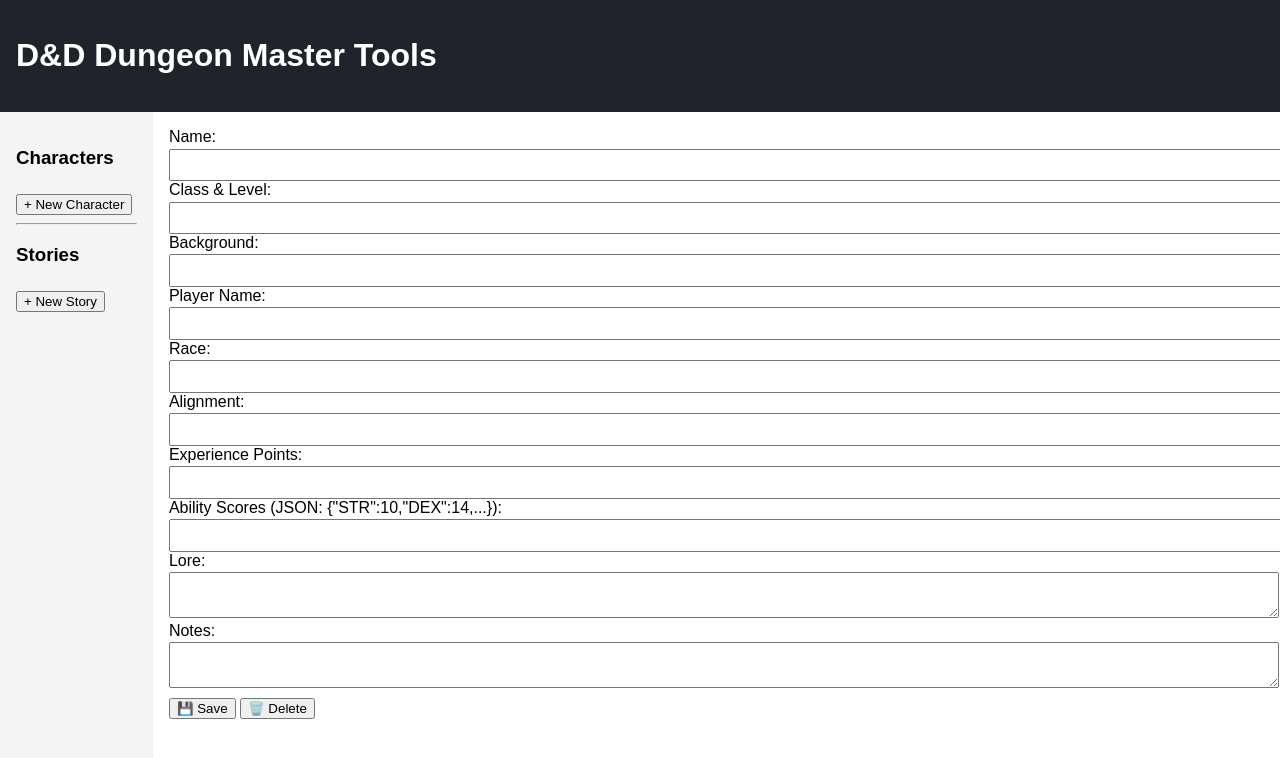
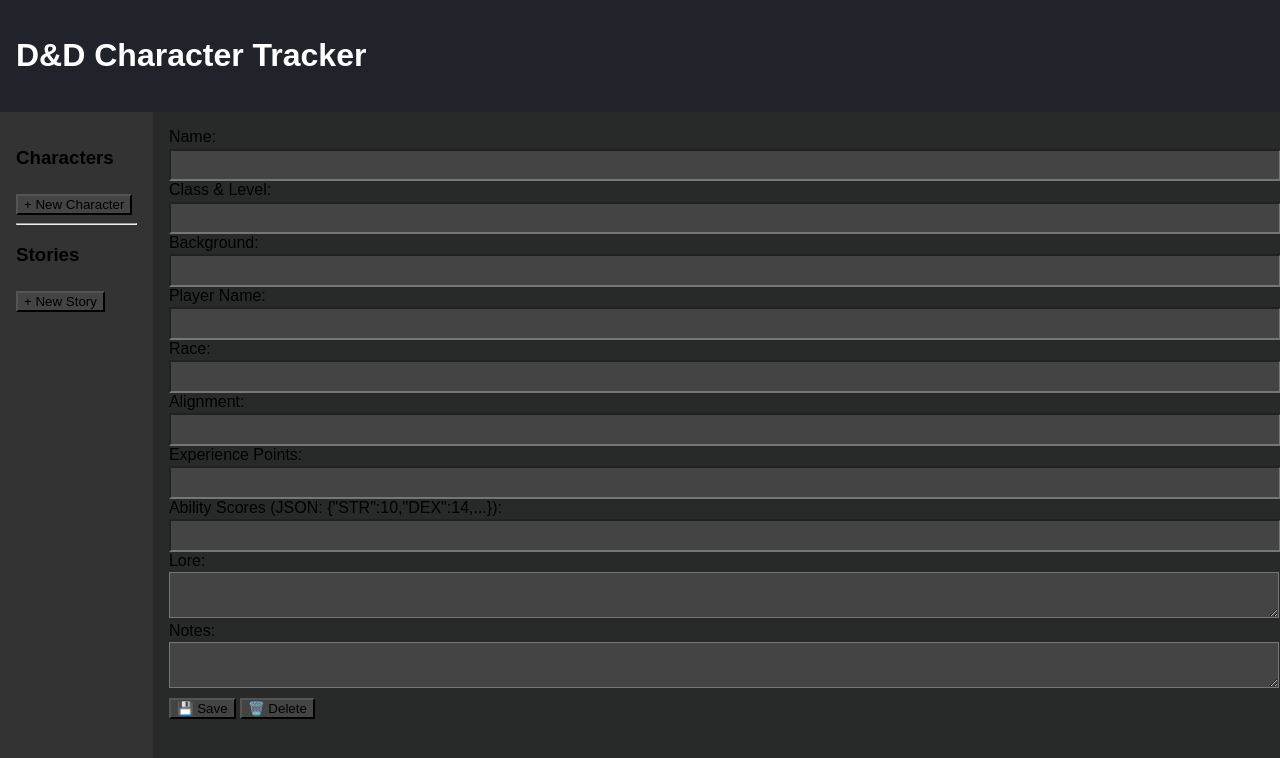
Before and after one commit to JorelJoestar/DND-sheets, a plain HTML site: page index.html in a window 1280 px wide. Drawn offline with Linux system fonts and the light colour scheme.

Commit message:
Update index.html

```diff
--- a/index.html
+++ b/index.html
@@ -12,6 +12,7 @@
       padding: 0;
       display: flex;
       flex-direction: column;
+      background: #282a2a;
     }
     header {
       background: #20232a;
@@ -28,7 +29,7 @@
     }
     .sidebar {
       width: 350px;
-      background: #f4f4f4;
+      background: #333;
       padding: 1em;
       overflow-y: auto;
     }
@@ -53,15 +54,17 @@
       width: 100%;
       padding: 0.5em;
       margin-top: 0.2em;
+      background: #444;
     }
     button {
       margin-top: 0.5em;
+      background: #444;
     }
     #character-list li, #story-list li {
       list-style: none;
       margin-bottom: 0.5em;
       cursor: pointer;
-      background: #ddd;
+      background: #444;
       padding: 0.5em;
       border-radius: 5px;
     }
@@ -72,7 +75,7 @@
 </head>
 <body>
   <header>
-    <h1>D&D Dungeon Master Tools</h1>
+    <h1>D&D Character Tracker</h1>
   </header>
   <div class="container">
     <div class="sidebar">
```
